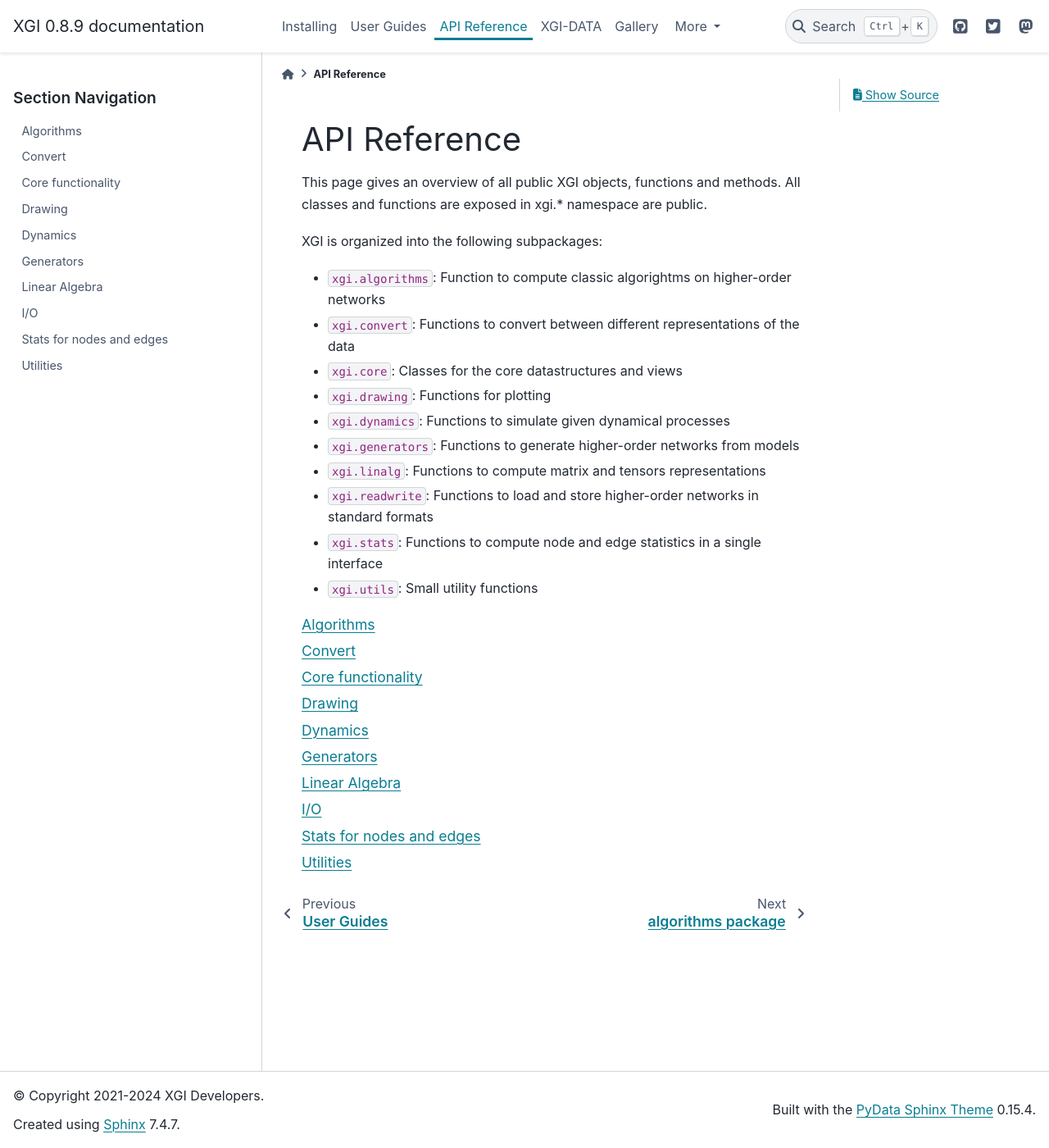
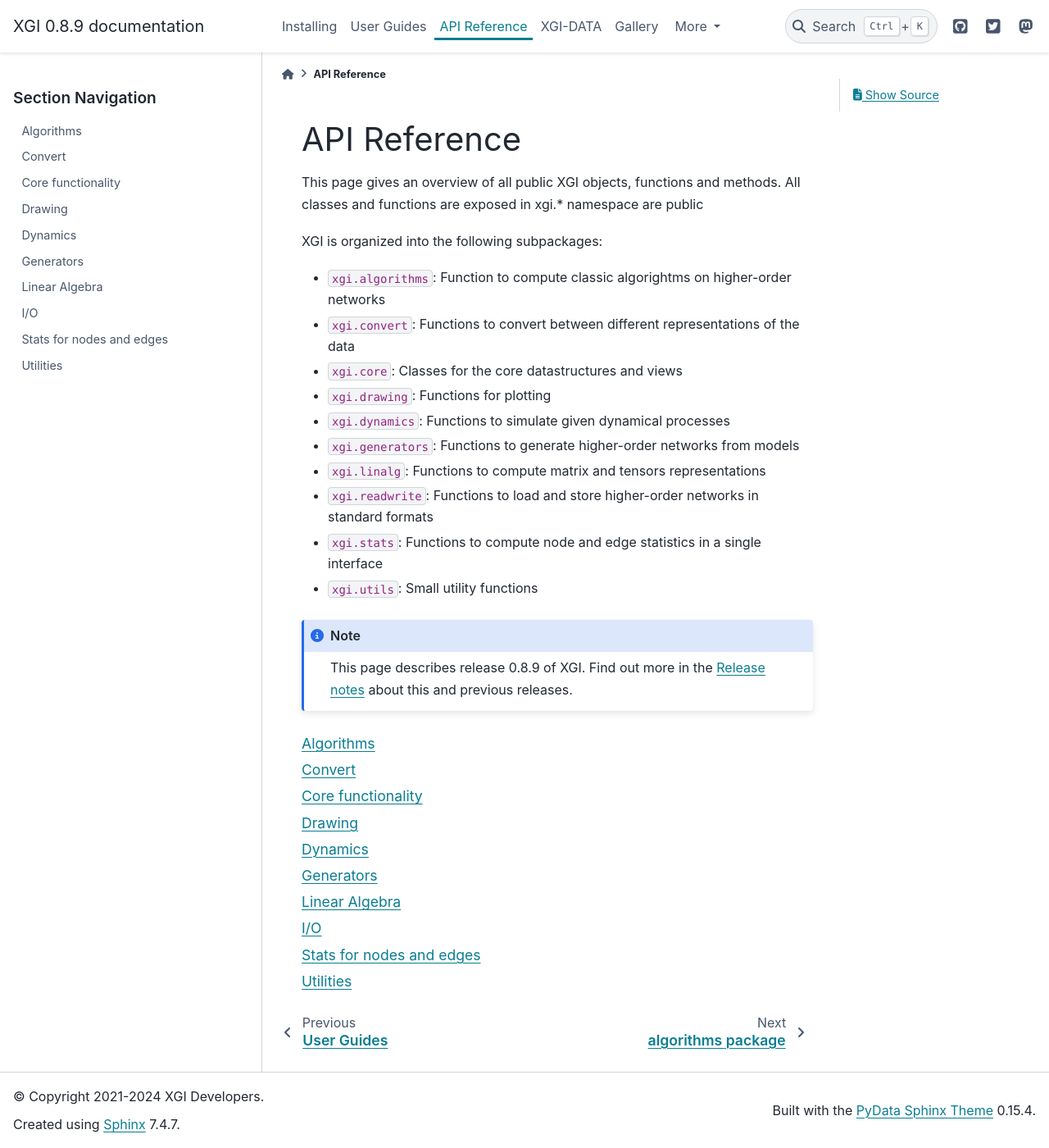
Before and after one commit to xgi-org/xgi, a Sphinx documentation site: the page built from docs/source/reference.rst, in a window 1280 px wide and 1400 px high. Shown: the whole window at 82% size. Built offline with Sphinx 7.4.7 and the PyData theme 0.15.4, drawn with Linux system fonts in a browser that asks for light colours; pages that are not in the unit, such as notebooks, are missing from menus.

Commit message:
docs: added button to new release and release notes

```diff
--- a/docs/source/conf.py
+++ b/docs/source/conf.py
@@ -22,6 +22,7 @@
 project = "XGI"
 copyright = "2021-2024 XGI Developers"
 release = "0.8.9"
+version = release
 
 # -- General configuration ---------------------------------------------------
 
--- a/docs/source/index.rst
+++ b/docs/source/index.rst
@@ -13,6 +13,11 @@
    gallery
    contribute
 
+
+
+.. button-link:: https://github.com/xgi-org/xgi/releases/tag/v0.8.9
+    :color: primary
+    :outline:
 
 Software for higher-order networks
 ==================================
--- a/docs/source/reference.rst
+++ b/docs/source/reference.rst
@@ -4,7 +4,7 @@
 API Reference
 **************
 
-This page gives an overview of all public XGI objects, functions and methods. All classes and functions are exposed in xgi.* namespace are public.
+This page gives an overview of all public XGI objects, functions and methods. All classes and functions are exposed in xgi.* namespace are public
 
 XGI is organized into the following subpackages:
 
@@ -19,6 +19,11 @@
 * ``xgi.stats``:  Functions to compute node and edge statistics in a single interface
 * ``xgi.utils``: Small utility functions
 
+
+.. note::
+
+   This page describes release |version| of XGI. Find out more in the `Release notes <https://github.com/xgi-org/xgi/releases>`_ about this and previous releases.
+
 .. toctree::
    :maxdepth: 2
 
```
